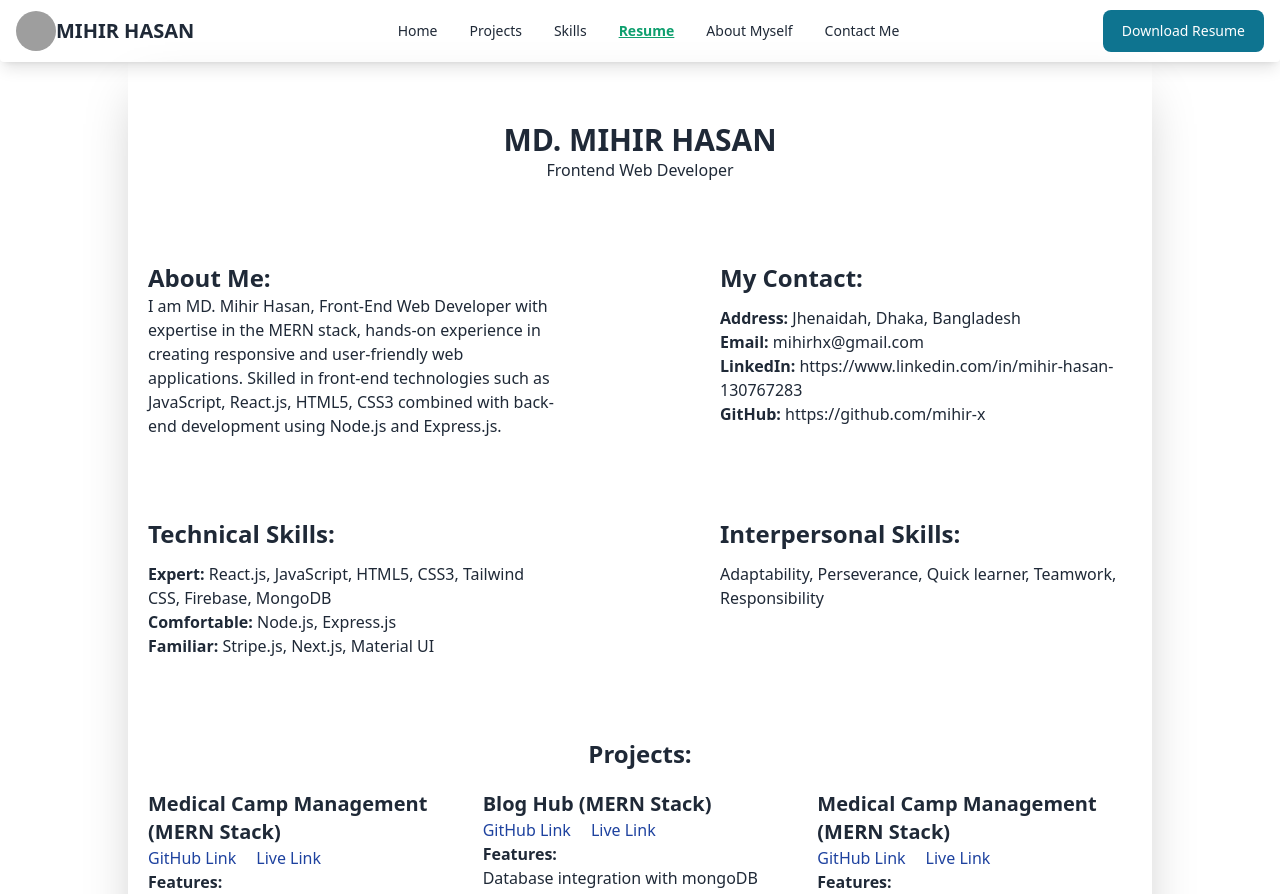
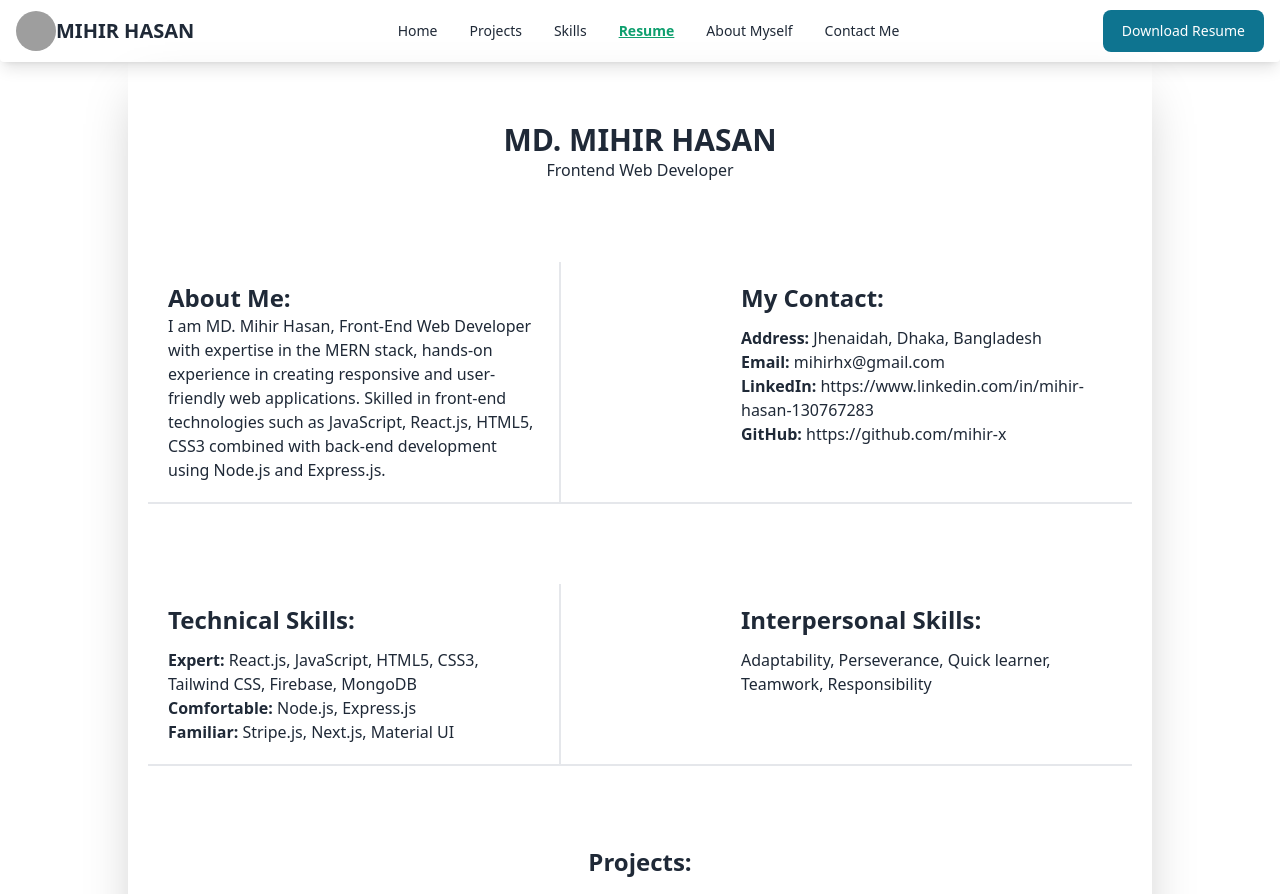
Before and after one commit to mihir-x/My-Portfolio, a React (Vite) app: page /resume in a window 1280 px wide. Shown: the top 894 px of the page. Built offline with nearby package versions, Linux system fonts and the light colour scheme; grey boxes are pictures that could not be loaded.

Commit message:
fixed resume page style

```diff
--- a/src/Pages/About/About.jsx
+++ b/src/Pages/About/About.jsx
@@ -44,12 +44,12 @@ const About = () => {
                     <h5 className="mb-1 text-xl font-medium text-gray-900 dark:text-white">MD. MIHIR HASAN</h5>
                     <span className="text-sm text-gray-500 dark:text-gray-400">Web Developer</span>
                     <div className=" max-w-lg text-center my-5 md:my-10">
-                        <p>Hi, I am Mihir Hasan. I&apos;ve come from a small village named Sheikhpara. I am a Frontend Web Developer. I like to code and love to read. </p>
+                        <p className=" text-gray-600">Hi, I am Mihir Hasan. I&apos;ve come from a small village named Sheikhpara. I am a Frontend Web Developer. I like to code and love to read. </p>
                     </div>
                     <div className="mt-4 flex flex-col md:flex-row md:gap-20 lg:mt-6">
-                        <div className="flex-1">
+                        <div className="flex-1 border-r-2">
                             <h1 className=" text-lg md:text-2xl font-bold">My Academic qualification:</h1>
-                            <p className="mt-3">M.Sc. in Information and Communications Technology (2016-2017),
+                            <p className="mt-3 text-gray-600">M.Sc. in Information and Communications Technology (2016-2017),
                                 Islamic University, Kushtia. <br /> <br />
                                 B.Sc. in Information and Communications Technology (2013-2016),
                                 Islamic University, Kushtia.
@@ -57,7 +57,7 @@ const About = () => {
                         </div>
                         <div className="flex-1">
                             <h1 className=" text-lg md:text-2xl font-bold">My Experience:</h1>
-                            <p className="mt-3">I have worked as a freelancer in my friend&apos;s company Rubel Design Solution from 2021-2022. <br /> <br /> I am learning web development past 6 months. In this period I worked on many projects including medical camp management system, blog website, brand shop etc. I am specialized in react.js. Mainly I work on MERN stack projects. <br /> <br /> I also have experience in the field of IOT. In my academic year I worked on few IOT projects like home automation, obstacle finder using sonar sensor etc.</p>
+                            <p className="mt-3 text-gray-600">I have worked as a freelancer in my friend&apos;s company Rubel Design Solution from 2021-2022. <br /> <br /> I am learning web development past 6 months. In this period I worked on many projects including medical camp management system, blog website, brand shop etc. I am specialized in react.js. Mainly I work on MERN stack projects. <br /> <br /> I also have experience in the field of IOT. In my academic year I worked on few IOT projects like home automation, obstacle finder using sonar sensor etc.</p>
                         </div>
                     </div>
                 </div>
--- a/src/Pages/Resume/Resume.jsx
+++ b/src/Pages/Resume/Resume.jsx
@@ -24,15 +24,15 @@ const Resume = () => {
                 <h1 className=" text-xl md:text-3xl font-bold">MD. MIHIR HASAN</h1>
                 <p>Frontend Web Developer</p>
             </div>
-            <div className="flex flex-col md:flex-row md:gap-40 mt-5 md:mt-20">
-                <div className="flex-1">
+            <div className="flex flex-col md:flex-row md:gap-40 mt-5 md:mt-20 border-b-2">
+                <div className="flex-1 md:border-r-2 md:p-5">
                     <h1 className=" text-lg md:text-2xl font-bold">About Me:</h1>
                     <p>I am MD. Mihir Hasan, Front-End Web Developer with expertise in the MERN stack, hands-on
                         experience in creating responsive and user-friendly web applications. Skilled in front-end
                         technologies such as JavaScript, React.js, HTML5, CSS3 combined with back-end development
                         using Node.js and Express.js.</p>
                 </div>
-                <div className=" mt-5 md:mt-0 flex-1">
+                <div className=" mt-5 md:mt-0 flex-1 md:p-5">
                     <h1 className=" text-lg md:text-2xl font-bold">My Contact:</h1>
                     <p className="mt-3"><span className="font-bold">Address:</span> Jhenaidah, Dhaka, Bangladesh <br />
                         <span className="font-bold">Email:</span> mihirhx@gmail.com <br />
@@ -42,8 +42,8 @@ const Resume = () => {
                     </p>
                 </div>
             </div>
-            <div className="flex flex-col md:flex-row md:gap-40 mt-5 md:mt-20">
-                <div className="flex-1">
+            <div className="flex flex-col md:flex-row md:gap-40 mt-5 md:mt-20 border-b-2">
+                <div className="flex-1 md:border-r-2 md:p-5">
                     <h1 className=" text-lg md:text-2xl font-bold">Technical Skills:</h1>
                     <p className="mt-3"><span className="font-bold">Expert:</span> React.js, JavaScript, HTML5, CSS3, Tailwind CSS, Firebase, MongoDB <br />
                         <span className="font-bold">Comfortable:</span> Node.js, Express.js <br />
@@ -51,7 +51,7 @@ const Resume = () => {
                         <span className="font-bold">Familiar:</span> Stripe.js, Next.js, Material UI <br />
                     </p>
                 </div>
-                <div className=" mt-5 md:mt-0 flex-1">
+                <div className=" mt-5 md:mt-0 flex-1 md:p-5">
                     <h1 className=" text-lg md:text-2xl font-bold">Interpersonal Skills:</h1>
                     <p className="mt-3">Adaptability, Perseverance, Quick learner, Teamwork, Responsibility
                     </p>
@@ -59,35 +59,35 @@ const Resume = () => {
             </div>
             <div className="mt-5 md:mt-20">
                 <h1 className=" text-center mb-5 text-lg md:text-2xl font-bold">Projects:</h1>
-                <div className=" grid grid-cols-1 md:grid-cols-3 gap-5">
-                    <div>
-                        <h1 className=" text-lg md:text-xl font-bold">Medical Camp Management (MERN Stack)</h1>
-                        <a href="https://github.com/mihir-x/medical-camp-management-project" className="text-blue-800">GitHub Link</a>
-                        <a href="https://luminous-sherbet-6eb0c1.netlify.app" className="text-blue-800 ml-5">Live Link</a>
+                <div className=" grid grid-cols-1 md:grid-cols-3 gap-5 border-b-2 md:p-5">
+                    <div className=" md:border-r-2">
+                        <h1 className=" text-lg md:text-xl font-bold mb-2">Medical Camp Management</h1>
+                        <a href="https://github.com/mihir-x/medical-camp-management-project" className="text-white p-1 rounded-md bg-gray-500">GitHub Link</a>
+                        <a href="https://luminous-sherbet-6eb0c1.netlify.app" className="text-white p-1 rounded-md bg-gray-500 ml-5">Live Link</a>
                         <p className="font-bold">Features:</p>
-                        <ul>
+                        <ul className="list-disc p-2">
                             <li>Database integration with mongoDB</li>
                             <li>Payment system integration with stripe.js</li>
                             <li>Login/Registration with Firebase</li>
                         </ul>
                     </div>
-                    <div>
-                        <h1 className=" text-lg md:text-xl font-bold">Blog Hub (MERN Stack)</h1>
-                        <a href="https://github.com/mihir-x/my-blog-website-assignment" className="text-blue-800">GitHub Link</a>
-                        <a href="https://gorgeous-kitten-b026ab.netlify.app" className="text-blue-800 ml-5">Live Link</a>
+                    <div className=" md:border-r-2">
+                        <h1 className=" text-lg md:text-xl font-bold mb-2">Blog Hub</h1>
+                        <a href="https://github.com/mihir-x/my-blog-website-assignment" className="text-white p-1 rounded-md bg-gray-500">GitHub Link</a>
+                        <a href="https://gorgeous-kitten-b026ab.netlify.app" className="text-white p-1 rounded-md bg-gray-500 ml-5">Live Link</a>
                         <p className="font-bold">Features:</p>
-                        <ul>
+                        <ul className="list-disc p-2">
                             <li>Database integration with mongoDB</li>
                             <li>Can add, update blog and post comment</li>
                             <li>Login/Registration with Firebase</li>
                         </ul>
                     </div>
                     <div>
-                        <h1 className=" text-lg md:text-xl font-bold">Medical Camp Management (MERN Stack)</h1>
-                        <a href="https://github.com/mihir-x/automotive-brand-shop-project" className="text-blue-800">GitHub Link</a>
-                        <a href="https://celadon-croissant-bebbb3.netlify.app" className="text-blue-800 ml-5">Live Link</a>
+                        <h1 className=" text-lg md:text-xl font-bold mb-2">Brand Shop</h1>
+                        <a href="https://github.com/mihir-x/automotive-brand-shop-project" className="text-white p-1 rounded-md bg-gray-500">GitHub Link</a>
+                        <a href="https://celadon-croissant-bebbb3.netlify.app" className="text-white p-1 rounded-md bg-gray-500 ml-5">Live Link</a>
                         <p className="font-bold">Features:</p>
-                        <ul>
+                        <ul className="list-disc p-2">
                             <li>Database integration with mongoDB</li>
                             <li>Dark/light theme integration on homepage</li>
                             <li>Login/Registration with Firebase</li>
```
